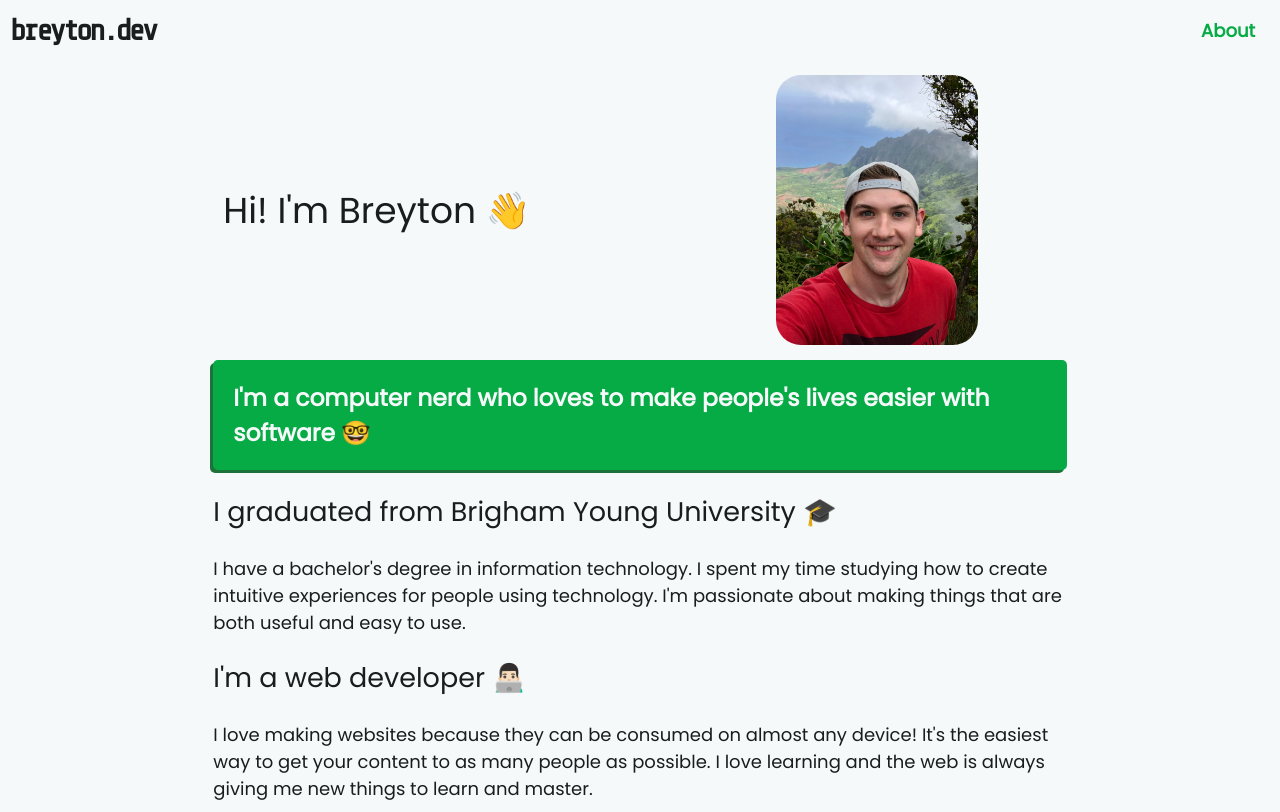
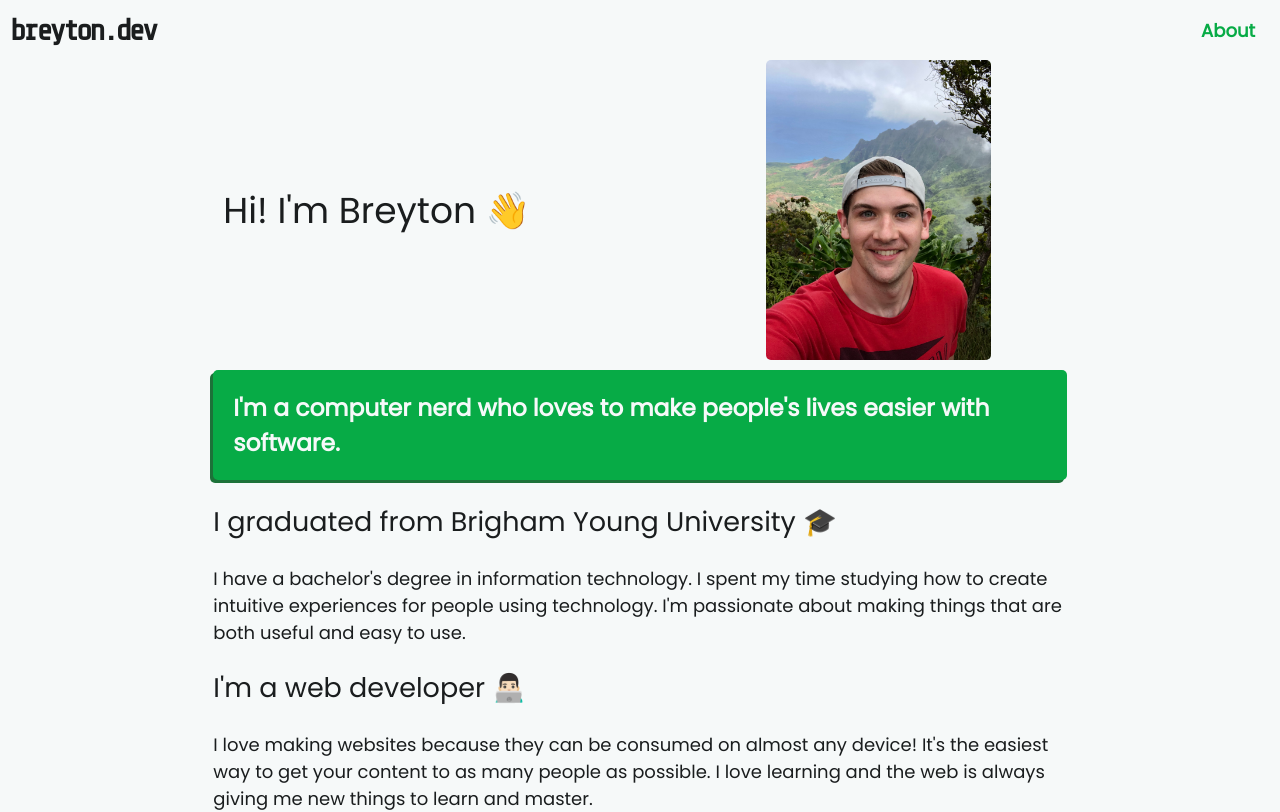
Before and after one commit to bbarber9/personal-website, a React (Create React App) app in the folder packages/frontend/: page / in a window 1280 px wide. Shown: the top 812 px of the page. Built offline with nearby package versions, Linux system fonts and the light colour scheme.

Commit message:
Tweak about view

```diff
--- a/packages/frontend/src/AboutView.tsx
+++ b/packages/frontend/src/AboutView.tsx
@@ -28,6 +28,7 @@ const FlexHeader = styled.div`
       "title"
       "image";
   }
+  padding-bottom: 10px;
 `;
 
 const FlexTitle = styled.h1`
@@ -43,8 +44,7 @@ const FlexImg = styled.img`
   align-self: center;
   max-height: 300px;
   object-fit: cover;
-  padding: 15px;
-  border-radius: 40px;
+  border-radius: 5px;
 `;
 
 export const AboutView = (props: AboutViewProps): JSX.Element => {
@@ -56,7 +56,7 @@ export const AboutView = (props: AboutViewProps): JSX.Element => {
       </FlexHeader>
       <LargeGreenSection>
         I'm a computer nerd who loves to make people's lives easier with
-        software 🤓
+        software.
       </LargeGreenSection>
       <h2>I graduated from Brigham Young University 🎓</h2>
       <p>
```
